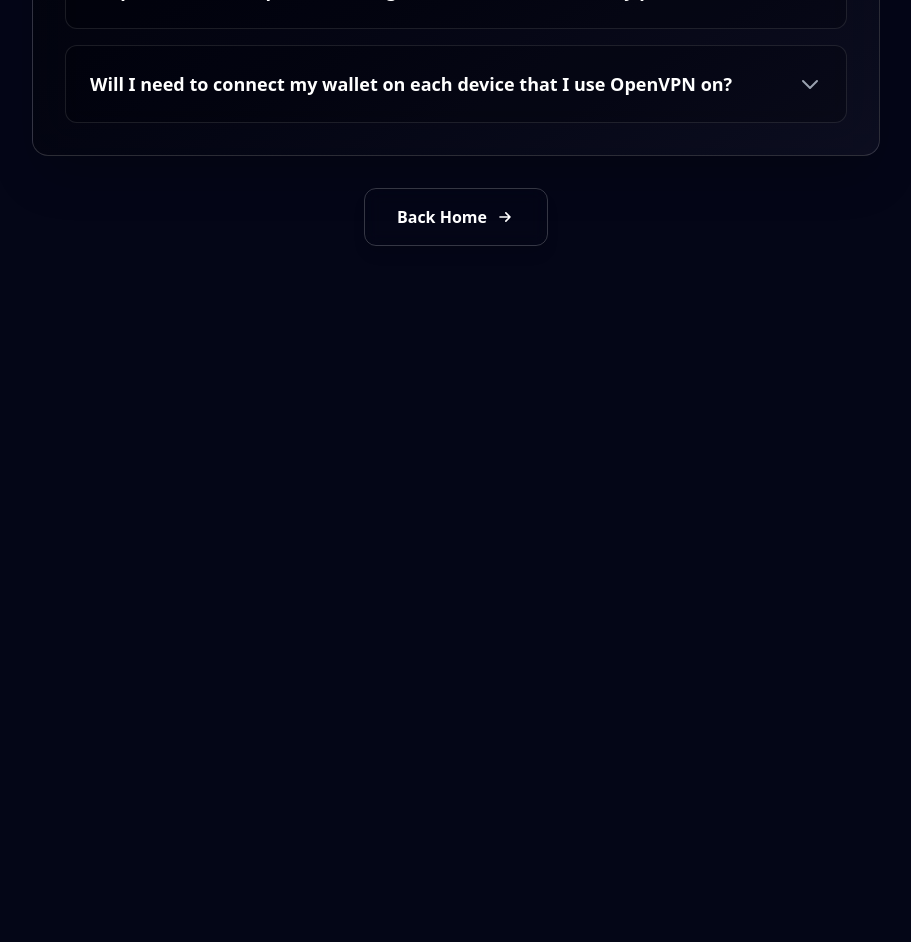
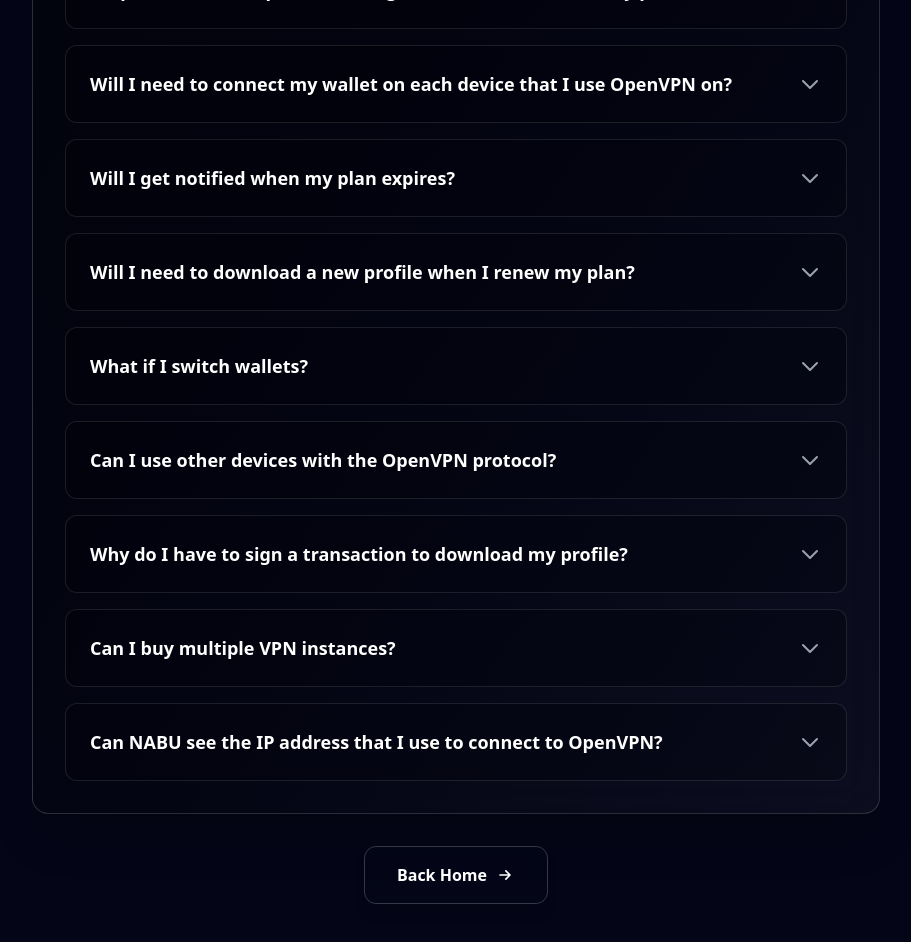
Before and after one commit to blinklabs-io/vpn-frontend, a React (Vite) app: page /docs-faqs in a window 1280 px wide. Shown: the part 680-1622 px from the top of the page, without its empty margins (184-1095 px from the left). Before the commit the page ends 974 px from the top, so only its background shows below. Built offline with nearby package versions, Linux system fonts and the light colour scheme.

Commit message:
Update DocsFaqs.tsx
Signed-off-by: EarnCoinPool <83303972+EarnCoinPool@users.noreply.github.com>

```diff
--- a/src/pages/DocsFaqs.tsx
+++ b/src/pages/DocsFaqs.tsx
@@ -35,6 +35,41 @@
       id: "wallet-needed-per-device",
       question: "Will I need to connect my wallet on each device that I use OpenVPN on?",
       answer: "No, you just need your profile .ovpn file to import onto your device."
+    },
+    {
+      id: "expire-notification",
+      question: "Will I get notified when my plan expires?",
+      answer: "No silly. The whole point of a VPN is to protect your personal data. It’s best that we don’t have your contact information."
+    },
+    {
+      id: "renew-plan-new-profile",
+      question: "Will I need to download a new profile when I renew my plan?",
+      answer: "No, as long as you renew before it expires."
+    },
+    {
+      id: "switch-wallets",
+      question: "What if I switch wallets?",
+      answer: "Your plan will continue to work but you won’t be able to renew your plan or redownload your profile. Plans are tied to your wallet address. We would also feel really sad for you if you lost your wallet."
+    },
+    {
+      id: "use-other-devices",
+      question: "Can I use other devices with the OpenVPN protocol?",
+      answer: "Maybe… probably… Give it a shot! You should be able to use lots of other devices that OpenVPN supports. See the OpenVPN Community page and open source repos here https://openvpn.net/community/"
+    },
+    {
+      id: "transaction-download-profile",
+      question: "Why do I have to sign a transaction to download my profile?",
+      answer: "This transaction verifies that your wallet is authorized to download this profile. This is an internal transaction that will not cost you any transaction fees."
+    },
+    {
+      id: "multiple-instances",
+      question: "Can I buy multiple VPN instances?",
+      answer: "Yes, but why?"
+    },
+    {
+      id: "ip-address-for-openvpn",
+      question: "Can NABU see the IP address that I use to connect to OpenVPN?",
+      answer: "No, to find out more about how NABU works, see our How it works page (https://nabuvpn.com/how-it-works)"
     }
   ];
 
```
